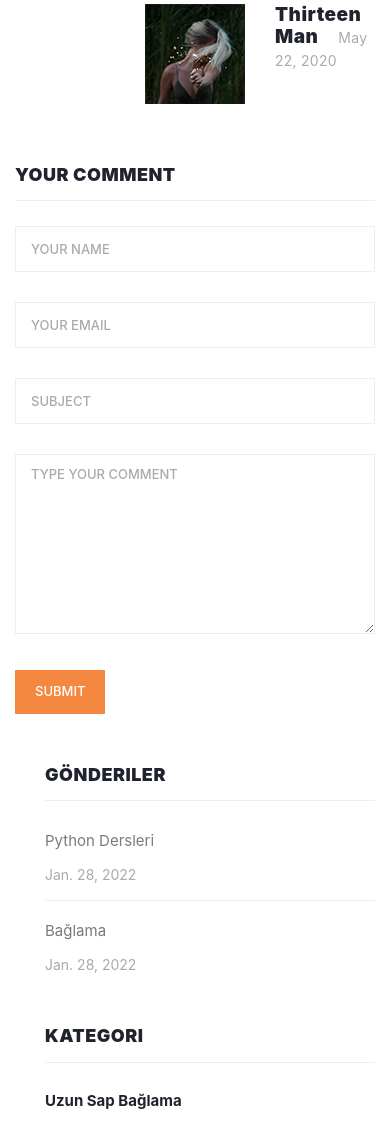
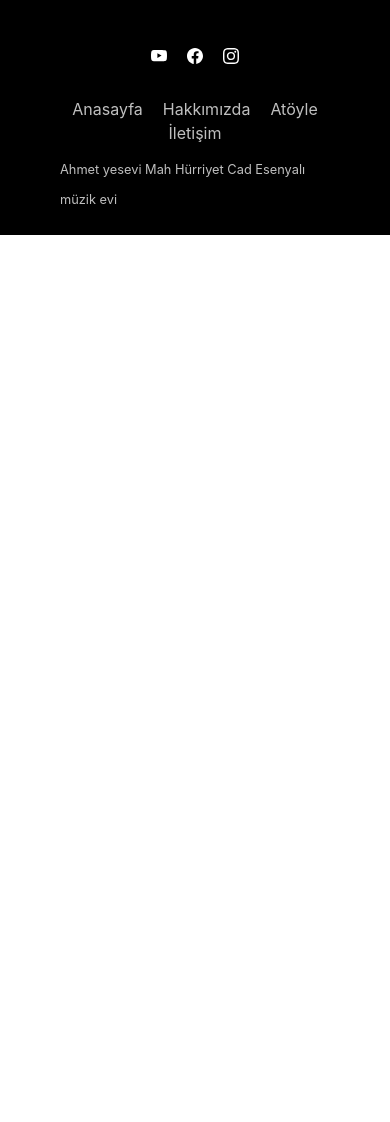
Before and after one commit to YucelAkpolat/django-2022, a Django app: a page that uses templates/blog_detay.html in a window 390 px wide. Shown: the part 2061-3183 px from the top of the page. After the commit the page ends 2296 px from the top, so only its background shows below. Run offline with Django 4.2, Linux system fonts and the light colour scheme; data comes from the database, SQL or seed files in the repository; both versions use the stored data as it was after the commit; data that the repository does not hold is empty; some libraries are stand-ins or nearby versions.

Commit message:
first commit

```diff
--- a/blog/urls.py
+++ b/blog/urls.py
@@ -7,5 +7,5 @@
     path('<slug:category_slug>/<int:post_id>', views.blog_detay, name='blog_detay'),
     path('categories/<slug:category_slug>', views.blog_kategory, name='blog_by_kategory'),
     path('tags/<slug:tag_slug>', views.tag_kategory, name='tags_by_blog'),
-    path('search/', views.search, name='search'),
+    path('searchh/', views.searchh, name='searchh'),
 ]
--- a/blog/views.py
+++ b/blog/views.py
@@ -30,7 +30,7 @@
       return render(request,'blog.html',context)
 
 
-def search(request):
+def searchh(request):
     posts = Post.objects.filter(Q(isim__contains=request.GET['search']) | Q(aciklama__contains=request.GET['search']))
 
 
--- a/muratdeniz/settings.py
+++ b/muratdeniz/settings.py
@@ -23,7 +23,7 @@
 SECRET_KEY = 'django-insecure-54tc@!%_z9y!*1(m5g&lqvn_iv)&18_kl9)u#q8ms0lbfy+-d^'
 
 # SECURITY WARNING: don't run with debug turned on in production!
-DEBUG = False
+DEBUG = True
 
 ALLOWED_HOSTS = ['muratdenizsazevi.com','34.125.95.134','127.0.0.1']
 
--- a/templates/blog.html
+++ b/templates/blog.html
@@ -205,8 +205,8 @@
             <div class="sidebar">
               <div class="row">
                 <div class="col-lg-12">
-                  <div class="sidebar-item search">
-                    <form id="search_form" name="gs" method="GET" action="{% url 'search' %}">
+                  <div class="sidebar-item ">
+                    <form id="search_form" name="gs" method="GET" action="{% url 'searchh' %}">
                       <input type="text" name="search" class="searchText" placeholder="Ara..." autocomplete="on">
                     </form>
                   </div>
--- a/templates/blog_detay.html
+++ b/templates/blog_detay.html
@@ -158,90 +158,8 @@
                   </div>
 
                 </div>
-                <div class="col-lg-12">
-                  <div class="sidebar-item comments">
-                    <div class="sidebar-heading">
-                      <h2>4 comments</h2>
-                    </div>
-                    <div class="content">
-                      <ul>
-                        <li>
-                          <div class="author-thumb">
-                            <img src="assets/images/comment-author-01.jpg" alt="">
-                          </div>
-                          <div class="right-content">
-                            <h4>Charles Kate<span>May 16, 2020</span></h4>
-                            <p></p>
-                          </div>
-                        </li>
-                        <li class="replied">
-                          <div class="author-thumb">
-                            <img src="assets/images/comment-author-02.jpg" alt="">
-                          </div>
-                          <div class="right-content">
-                            <h4>Thirteen Man<span>May 20, 2020</span></h4>
-                            <p></p>
-                          </div>
-                        </li>
-                        <li>
-                          <div class="author-thumb">
-                            <img src="assets/images/comment-author-03.jpg" alt="">
-                          </div>
-                          <div class="right-content">
-                            <h4>Belisimo Mama<span>May 16, 2020</span></h4>
-                            <p>.</p>
-                          </div>
-                        </li>
-                        <li class="replied">
-                          <div class="author-thumb">
-                            <img src="assets/images/comment-author-02.jpg" alt="">
-                          </div>
-                          <div class="right-content">
-                            <h4>Thirteen Man<span>May 22, 2020</span></h4>
-                            <p></p>
-                          </div>
-                        </li>
-                      </ul>
-                    </div>
-                  </div>
-                </div>
-                <div class="col-lg-12">
-                  <div class="sidebar-item submit-comment">
-                    <div class="sidebar-heading">
-                      <h2>Your comment</h2>
-                    </div>
-                    <div class="content">
-                      <form id="comment" action="#" method="post">
-                        <div class="row">
-                          <div class="col-md-6 col-sm-12">
-                            <fieldset>
-                              <input name="name" type="text" id="name" placeholder="Your name" required="">
-                            </fieldset>
-                          </div>
-                          <div class="col-md-6 col-sm-12">
-                            <fieldset>
-                              <input name="email" type="text" id="email" placeholder="Your email" required="">
-                            </fieldset>
-                          </div>
-                          <div class="col-md-12 col-sm-12">
-                            <fieldset>
-                              <input name="subject" type="text" id="subject" placeholder="Subject">
-                            </fieldset>
-                          </div>
-                          <div class="col-lg-12">
-                            <fieldset>
-                              <textarea name="message" rows="6" id="message" placeholder="Type your comment" required=""></textarea>
-                            </fieldset>
-                          </div>
-                          <div class="col-lg-12">
-                            <fieldset>
-                              <button type="submit" id="form-submit" class="main-button">Submit</button>
-                            </fieldset>
-                          </div>
-                        </div>
-                      </form>
-                    </div>
-                  </div>
+
+
                 </div>
               </div>
             </div>
```
Also changed, not shown: db.sqlite3, post/2022/01/28/arkaplan.jpg (added), urunler/2022/01/28/7.jpg (added), urunler/2022/01/28/arkaplan.jpg (added), urunler/2022/01/28/arkaplan2.jpg (added), urunler/2022/01/28/arkaplan2_cQ0AL1c.jpg (added), urunler/2022/01/28/bağlama3.webp (added), urunler/2022/01/28/esenyalımuzik.jpg (added), 3 other files.
